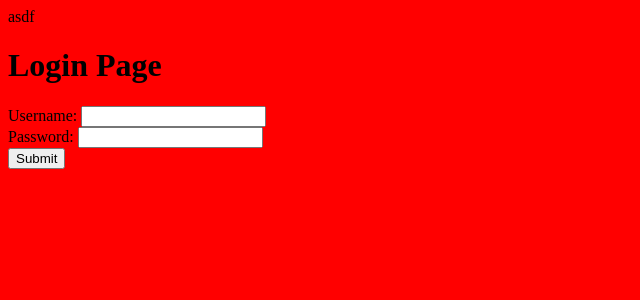
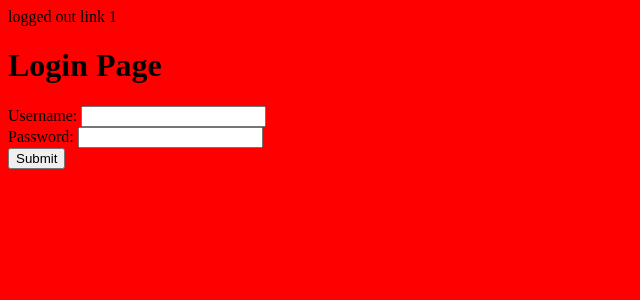
Before and after one commit to jackmunhall/TinDev, a Django app: page /login in a window 1280 px wide. Shown: the top 300 px of the page, without its empty margins (0-640 px from the left). Run offline with Django 4.2, Linux system fonts and the light colour scheme.

Commit message:
specialized nav links

```diff
--- a/src/tindev/templates/tindev/navbar.html
+++ b/src/tindev/templates/tindev/navbar.html
@@ -1,9 +1,18 @@
 <nav>
     {% if request.user.is_authenticated %}
+
+        {% if request.user.is_staff %}
+        <div>
+            recruiter link 1
+        </div>
+        {% else %}
+        <div>
+            candidate link 1
+        </div>
+        {% endif %}
+    {% else %}
     <div>
-        nav link 1
+        logged out link 1
     </div>
-    {% else %}
-    asdf
     {% endif %}
 </nav>
```
Also changed, not shown: src/db.sqlite3.
